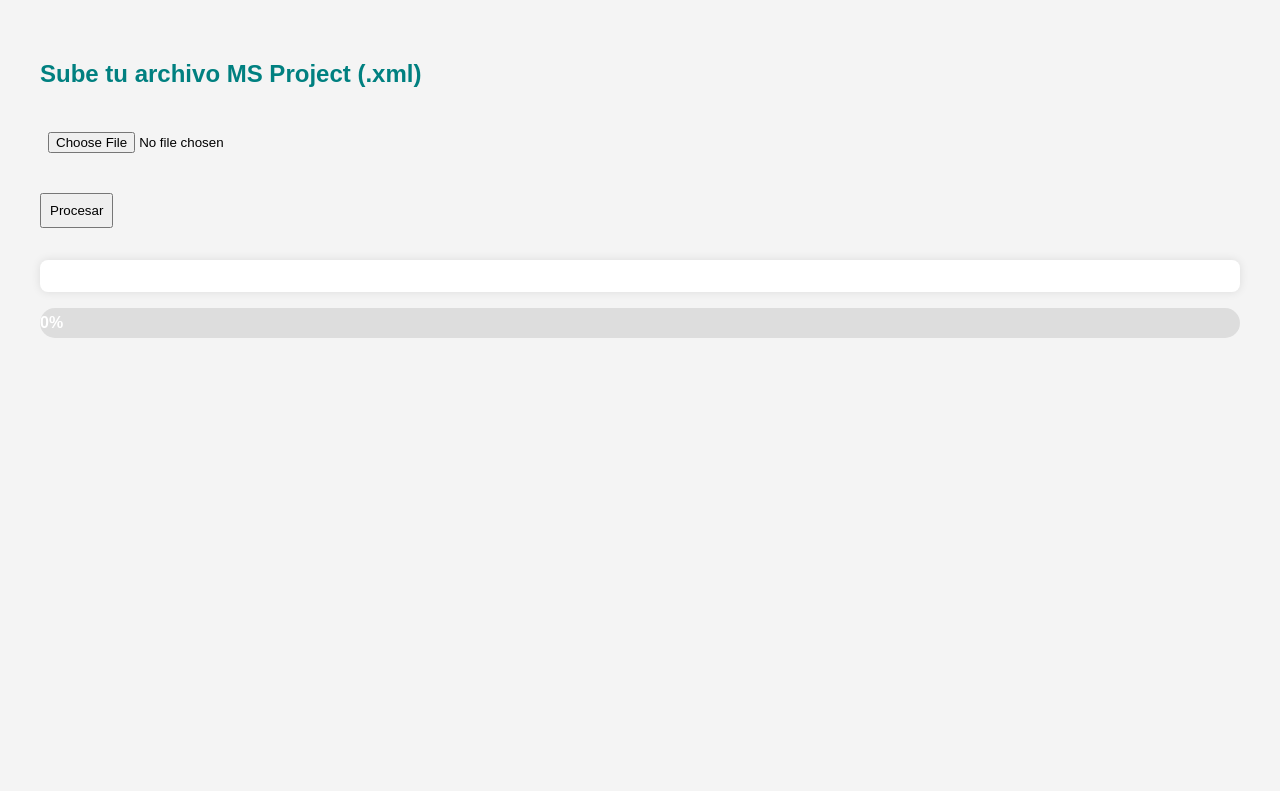
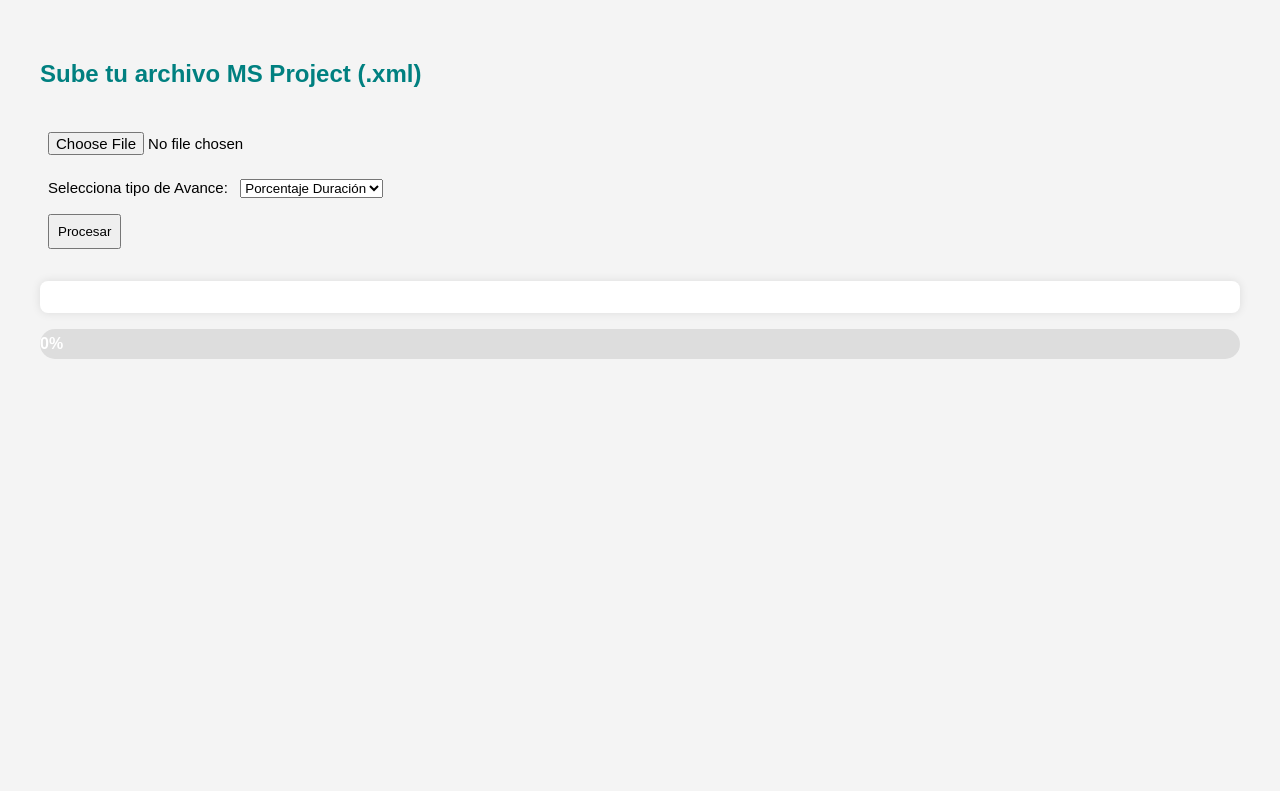
Before and after one commit to JOSEA2990/ProgramacionInforme, a plain HTML site: page index.html in a window 1280 px wide. Shown: the top 791 px of the page. Drawn offline with nearby package versions, Linux system fonts and the light colour scheme.

Commit message:
Update 5
Prueba de %

```diff
--- a/Javas.js
+++ b/Javas.js
@@ -34,6 +34,7 @@
 
         let finProyectoPlan = null;
         let finProyectoReal = null;
+        let tipoPorc = 0;
 
         const hoy = new Date();
 
@@ -42,6 +43,18 @@
           const esHito = tareas[i].getElementsByTagName("Milestone")[0]?.textContent === "1";
           if (esResumen) continue;
 
+          const select = document.getElementById("tipoPorcentaje");
+          console.log(select.value); // Muestra el valor seleccionado (por defecto el primero)
+          if(select === "Porcentaje Trabajo") {tipoPorc = 1};
+
+
+          if(tipoPorc === 0){
+            const porcentaje = parseFloat(tareas[i].getElementsByTagName("PercentComplete")[0]?.textContent || 0);
+            console.log(select.value); // Muestra el valor seleccionado (por defecto el primero)
+          }else{
+            const porcentaje = parseFloat(tareas[i].getElementsByTagName("PercentWorkComplete")[0]?.textContent || 0);
+            console.log(select.value); // Muestra el valor seleccionado (por defecto el primero)
+          }
           const porcentaje = parseFloat(tareas[i].getElementsByTagName("PercentComplete")[0]?.textContent || 0);
           const inicio = new Date(tareas[i].getElementsByTagName("Start")[0]?.textContent);
           const baselineStart = new Date(tareas[i].getElementsByTagName("Baseline")[0]?.getElementsByTagName("Start")[0]?.textContent);
--- a/Style.css
+++ b/Style.css
@@ -6,10 +6,18 @@
     h2 {
       color: #008080;
     }
-    input, button {
+    input, label {
       margin: 1rem 0;
       padding: 0.5rem;
+      font-size: 15px;
     }
+    button{
+      margin: 1rem;
+      margin-left: 0.5rem;
+      padding: 0.5rem;
+    }
+
+
     #informe {
       background: white;
       padding: 1rem;
--- a/index.html
+++ b/index.html
@@ -10,9 +10,20 @@
 <body>
     <h2>Sube tu archivo MS Project (.xml)</h2>
     <input type="file" id="mppFile" accept=".xml"><br>
+
+    <div>
+    <label for="tipoPorcentaje">Selecciona tipo de Avance:</label>
+    <select id="tipoPorcentaje">
+    <option value="PercentComplete">Porcentaje Duración</option>
+    <option value="PercentWorkComplete">Porcentaje Trabajo</option>
+    </select>
+    </div>
+
+    <div>
     <button onclick="procesarArchivo()">Procesar</button>
+    </div>
+    <div id="informe"></div>
 
-    <div id="informe"></div>
     <div class="progress-bar">
     <div id="barraProgreso" class="progress-bar-fill" style="width: 0%">0%</div>
     </div>
```
